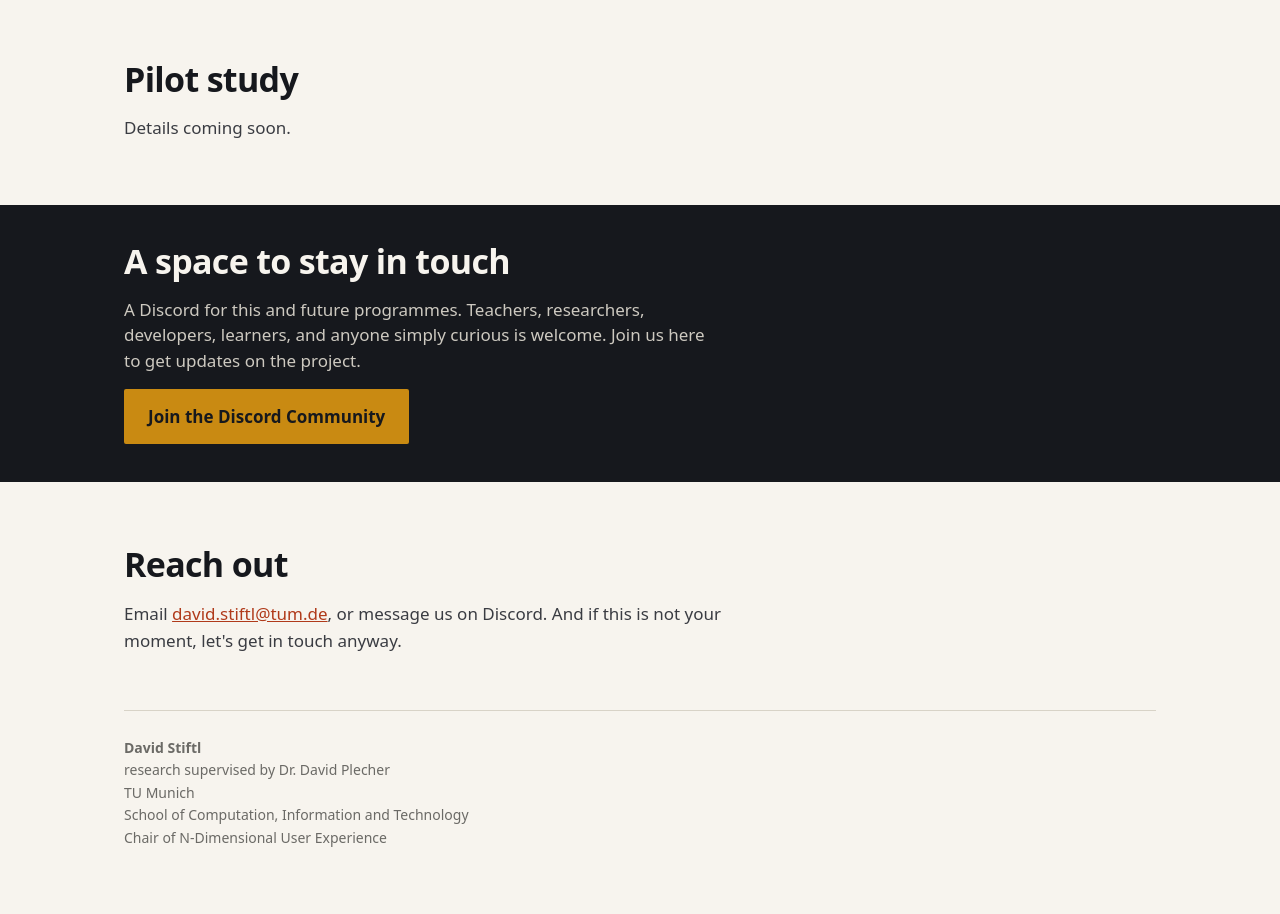
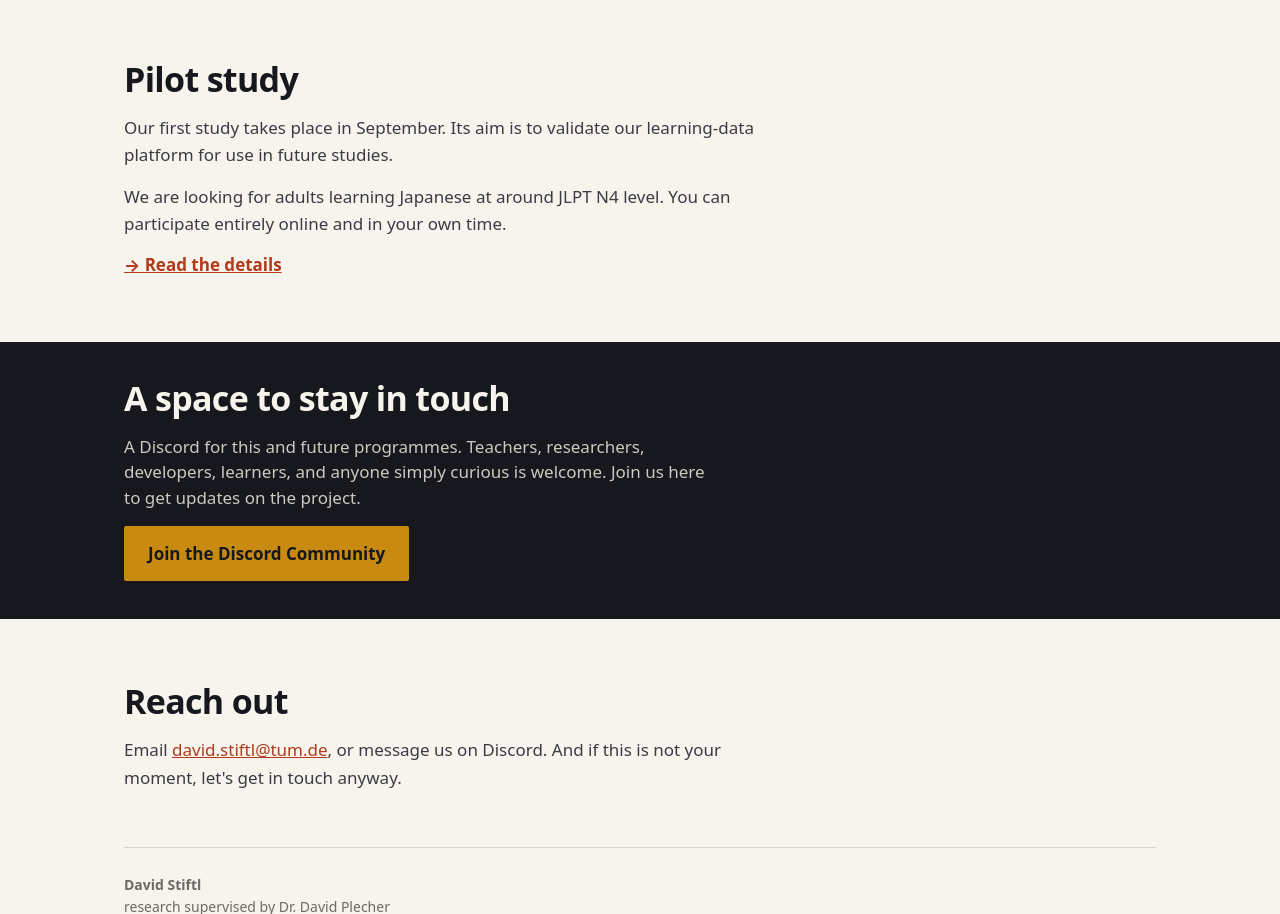
Before and after one commit to DpenL/kankyouken-deploy, a plain HTML site: page www/index.html in a window 1280 px wide. Shown: the part 1361-2275 px from the top of the page. Drawn offline with Linux system fonts and the light colour scheme.

Commit message:
landing page: pilot study section + N4 recruitment CTA
Vision section moved above the three cards and trimmed to two paragraphs
(old text kept in a comment). New hero button and Pilot study section link
to /signup/. Impressum/Datenschutz placeholders commented out until URLs exist.

Co-Authored-By: Claude Fable 5.1 <noreply@anthropic.com>

```diff
--- a/www/index.html
+++ b/www/index.html
@@ -421,8 +421,11 @@
 
     <section class="prose" id="pilot">
       <h3>Pilot study</h3>
-      <!-- TODO: text follows -->
-      <p>Details coming soon.</p>
+      <p>Our first study takes place in September. Its aim is to validate our learning-data platform for use in future
+        studies.</p>
+      <p>We are looking for adults learning Japanese at around JLPT N4 level. You can participate entirely online and in
+        your own time.</p>
+      <p><strong><a href="/signup/">→ Read the details</a></strong></p>
     </section>
   </div>
 
```
